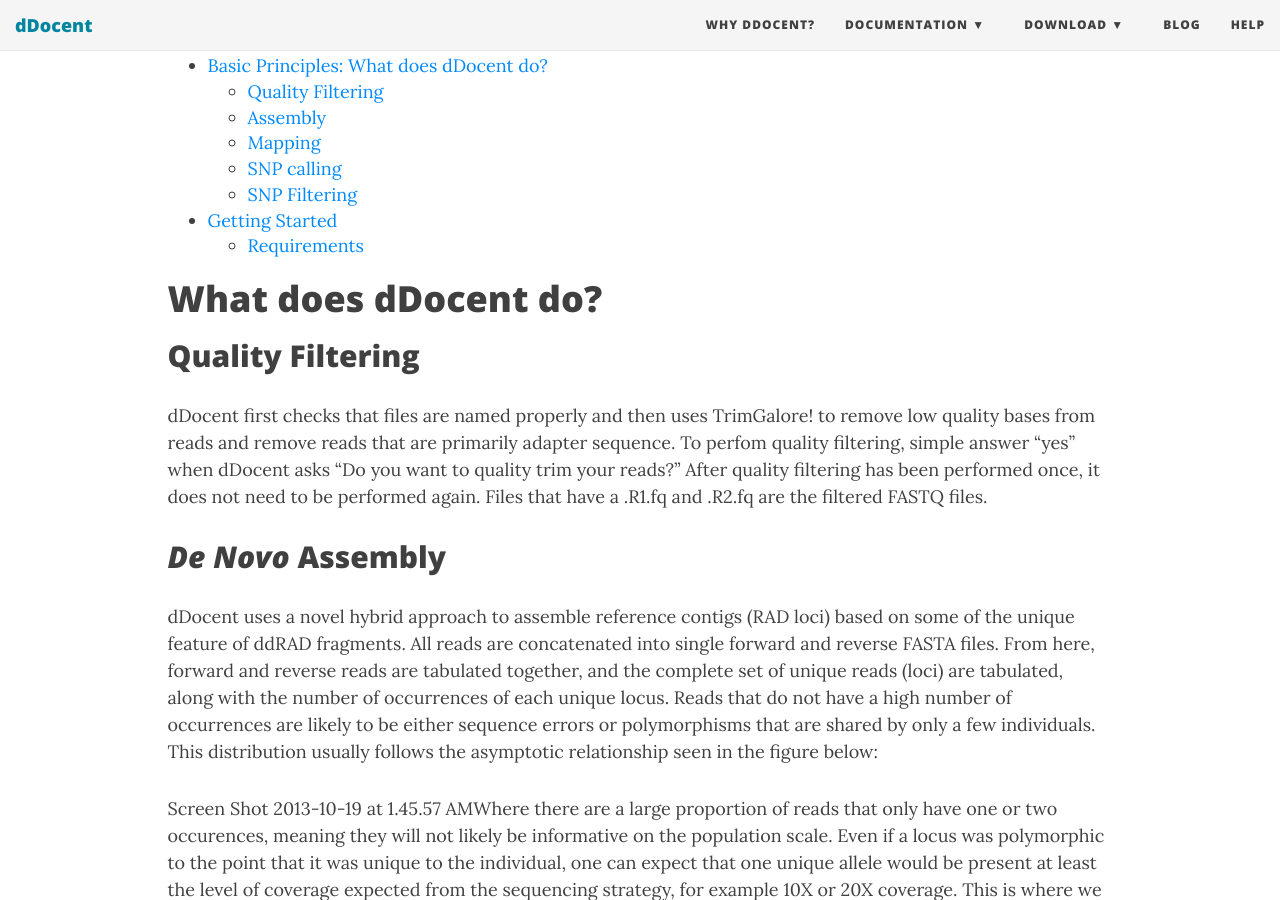
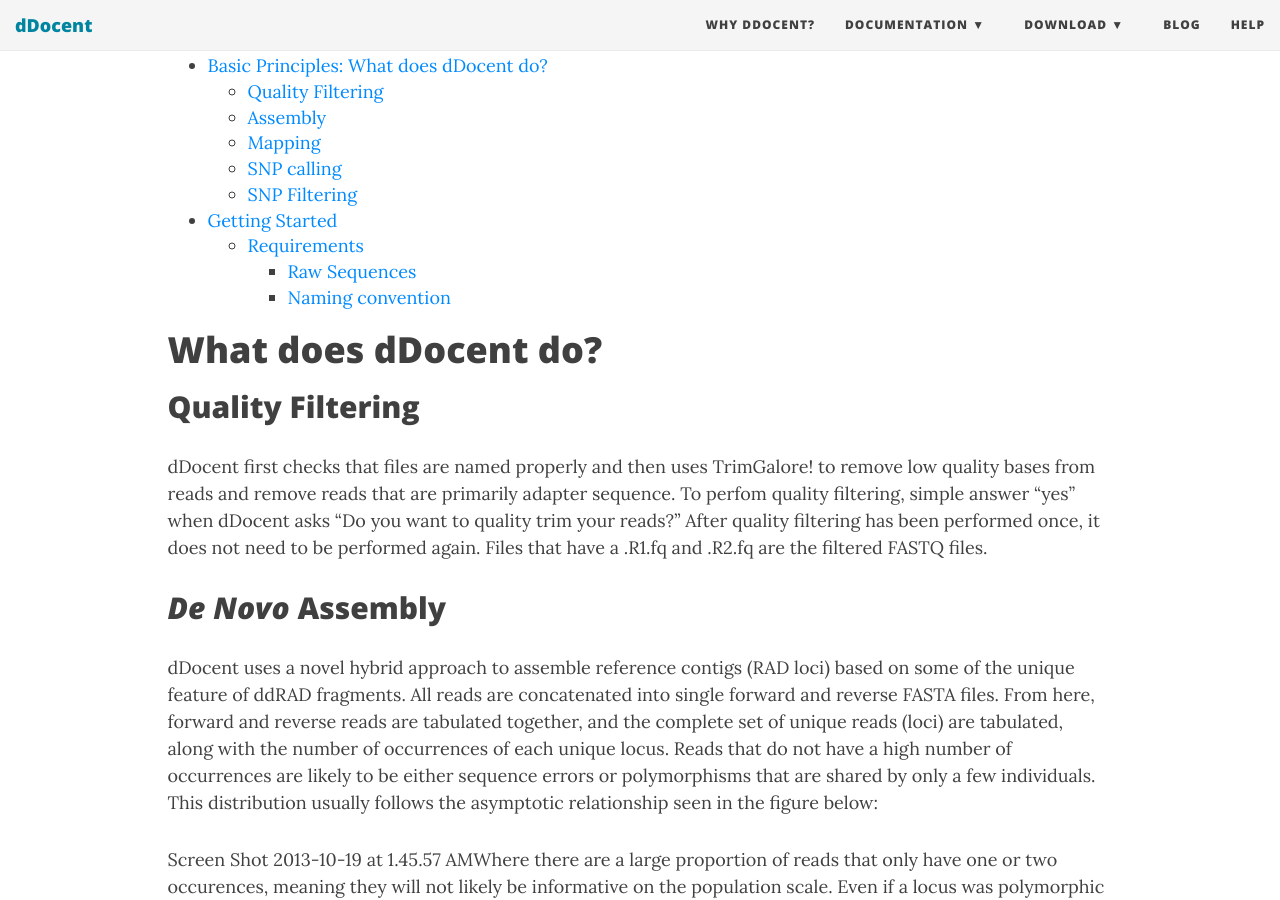
Before and after one commit to jpuritz/dDocent, a Jekyll site: the page built from UserGuide.md, in a window 1280 px wide and 900 px high, scrolled down 318 px. Built offline with Jekyll 4.4.1, drawn with Linux system fonts in a browser that asks for light colours; nearby versions of some CDN libraries; some of the changed text lies outside the part shown.

Commit message:
Update UserGuide.md

````diff
--- a/UserGuide.md
+++ b/UserGuide.md
@@ -14,6 +14,8 @@
 	* [SNP Filtering](#snp-filtering)
 * [Getting Started](#getting-started)
 	* [Requirements](#requirements)
+		* [Raw Sequences](#raw-sequences)
+		* [Naming convention](#naming-convention)
 
 
 # What does dDocent do?
@@ -55,11 +57,13 @@
 mkdir my_dDocent_working_dir
 ```
 
+### Raw Sequences
 In this directory, you need to place **RAW** and **DEMULTIPLEXED** sequencing files.
 
 **Trimmed reads will fail *de novo* assembly**
 If performing *de novo* assembly, it's essential that no read trimming or adapter removal has taken place before the dDocent pipeline.  If a reference is being supplied, then trimmed reads may be used.
 
+### Naming Convention
 dDocent requires that sequence files be gzipped FASTQ format and the files **MUST MUST MUST** follow a specific naming convention.File names must contain a locality/population identifier and an individual identifier, and these two identifiers must be separated by a single `_`
 
 For example:
````
